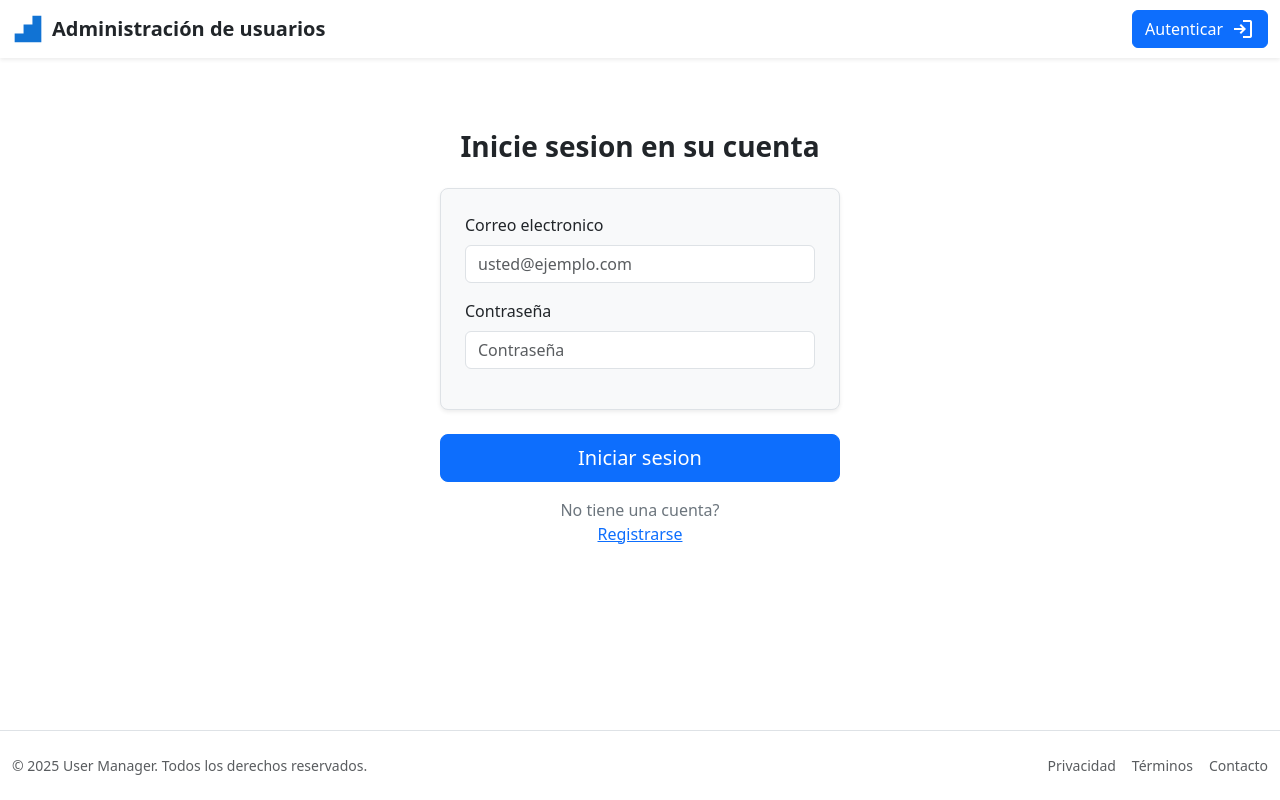
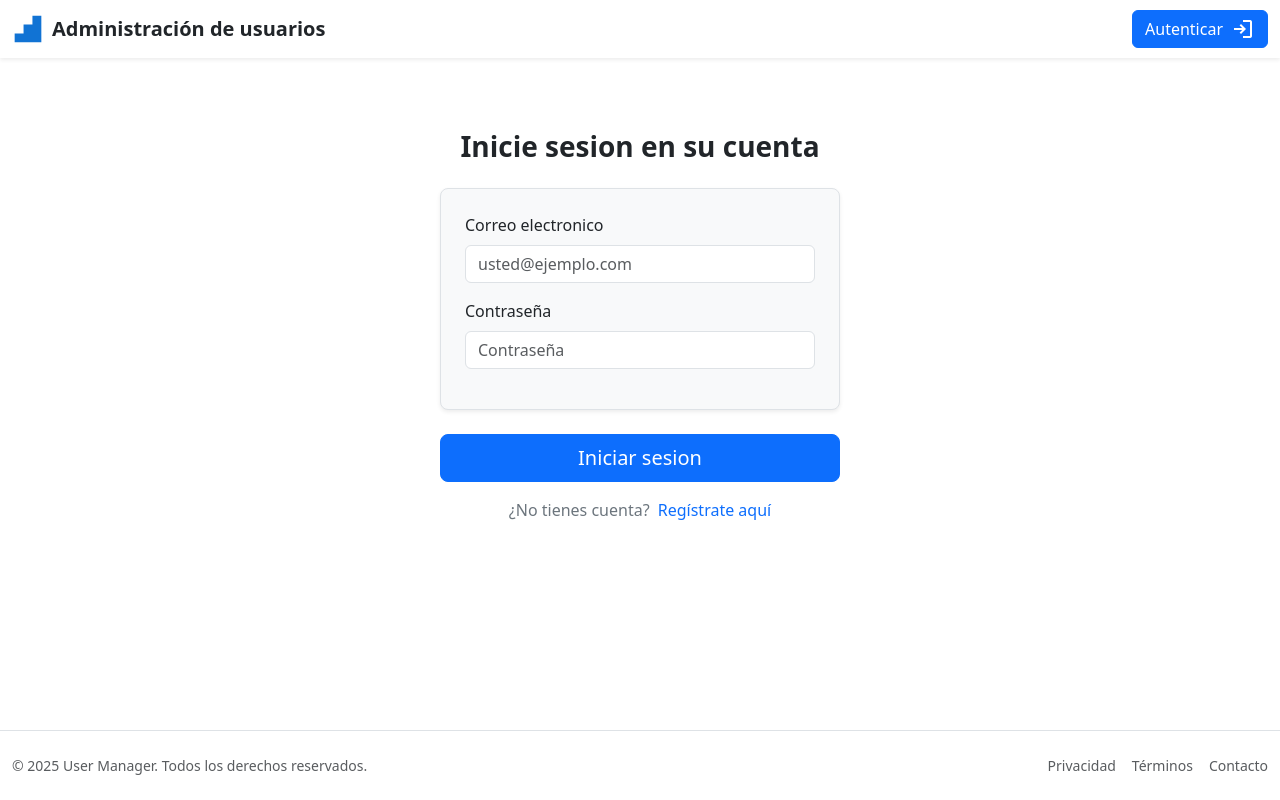
Before and after one commit to miguel-jaeger/autenticar-frontend, a React (Vite) app in the folder react-app/: page /login in a window 1280 px wide. Built offline with nearby package versions, Linux system fonts and the light colour scheme.

Commit message:
corregido enlace para autenticar

```diff
--- a/react-app/src/pages/LoginPage.jsx
+++ b/react-app/src/pages/LoginPage.jsx
@@ -25,7 +25,7 @@ const LoginPage = () => {
     e.preventDefault();
     setLoading(true);
     setError(null);
-console.log(API_URL);
+    console.log(API_URL);
     try {
       const response = await fetch(`${API_URL}/usuarios/autenticar`, {
         method: 'POST',
@@ -122,12 +122,12 @@ console.log(API_URL);
             </button>
           </div>
         </form>
-        <p className="mt-3 text-center text-secondary">
-          No tiene una cuenta?{' '}
-           <Link to='/add-user'>                                          <p className="" type="button" disabled={loading}>Registrarse</p>
-                                      </Link>
-
-        </p>
+        <div className="mt-3 text-center text-secondary">
+          ¿No tienes cuenta? {/* Don't have an account? */}
+          <Link to="/add-user" className="ms-1 text-decoration-none">
+            Regístrate aquí
+          </Link>
+        </div>
       </div>
     </main>
   );
```
